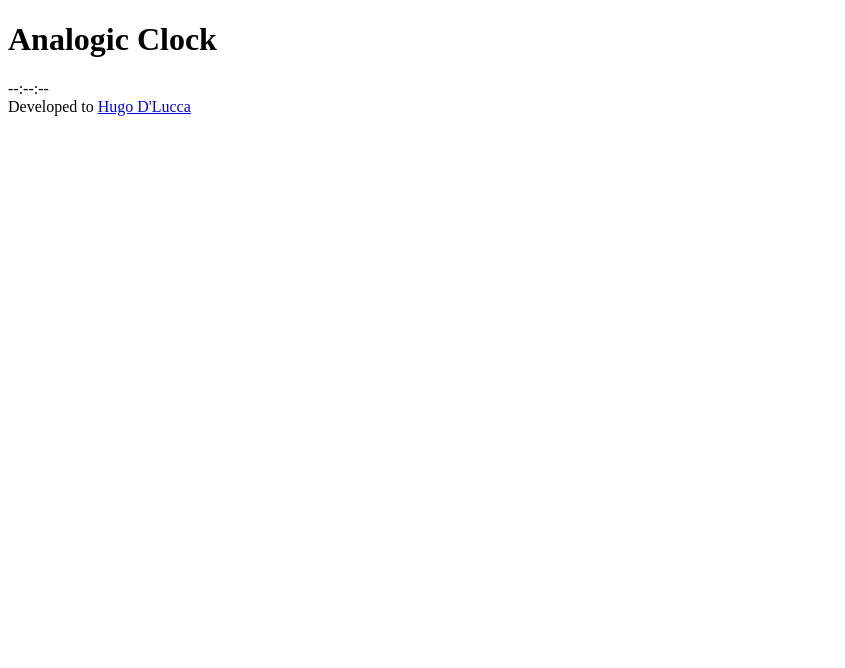
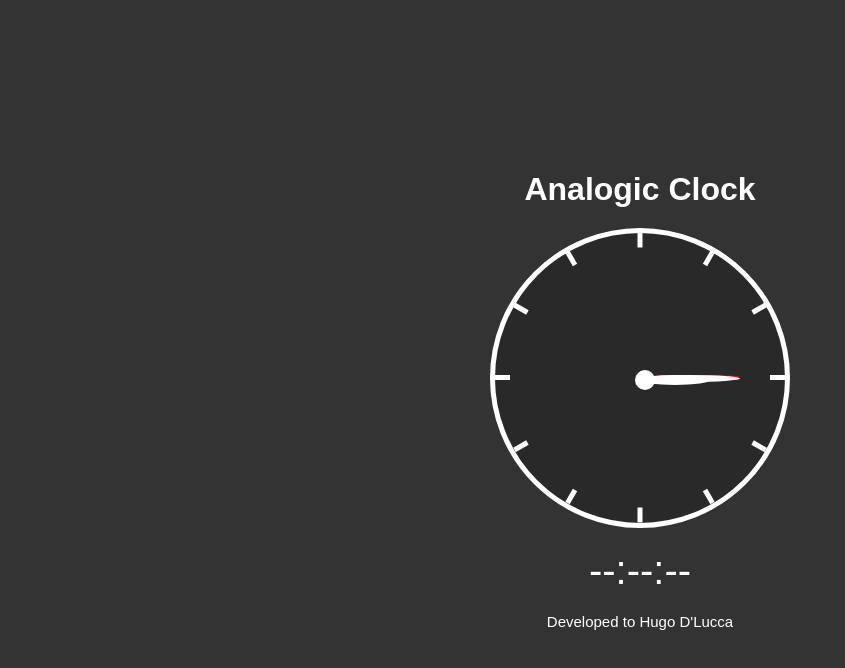
Before and after one commit to HugoGomes7/js-clock, a plain HTML site: page index.html in a window 1280 px wide. Shown: the whole page, without its empty margins (0-845 px from the left). Drawn offline with Linux system fonts and the light colour scheme.

Commit message:
Created Css

```diff
--- a/index.html
+++ b/index.html
@@ -55,7 +55,7 @@
       <div class="p pS"></div>
       <div class="p pM"></div>
       <div class="p pH"></div>
-      <div class="adjust"></div>
+      <div class="middle"></div>
     </div>
   </div>
 
--- a/styles.css
+++ b/styles.css
@@ -0,0 +1,111 @@
+* {
+  margin: 0;
+  padding: 0;
+  box-sizing: border-box;
+}
+
+body {
+  display: flex;
+  min-height: 100vh;
+  justify-content: center;
+  align-items: center;
+  flex-direction: column;
+  background-color: #333;
+  font-family: Arial, Helvetica, sans-serif;
+}
+
+h1 {
+  color: #fff;
+  margin-bottom: 20px;
+}
+
+.clock {
+  width: 300px;
+  height: 300px;
+  border: 5px solid #fff;
+  border-radius: 50%;
+  background-color: rgba(0, 0, 0, 0.2);
+}
+
+.risks {
+  width: 100%;
+  height: 100%;
+  padding-left: 50%;
+  padding-top: 50%;
+  margin-top: -3px;
+}
+
+.risk {
+  width: 145px;
+  height: 5px;
+  position: absolute;
+  transform-origin: left;
+  display: flex;
+  justify-content: flex-end;
+}
+
+.risk .point {
+  width: 15px;
+  height: 100%;
+  background-color: #fff;
+}
+
+.pointers {
+  width: 100%;
+  height: 100%;
+  padding-left: 50%;
+  padding-top: 50%;
+  margin-top: -100%;
+}
+
+.p {
+  transform-origin: left;
+  transform: rotate(0deg);
+  border-radius: 50%;
+  position: absolute;
+}
+
+.pS {
+  width: 100px;
+  height: 3px;
+  background-color: #f00;
+}
+
+.pM {
+  width: 100px;
+  height: 7px;
+  background-color: #fff;
+}
+
+.pH {
+  width: 70px;
+  height: 10px;
+  background-color: #fff;
+}
+
+.middle {
+  width: 20px;
+  height: 20px;
+  background-color: #fff;
+  border-radius: 50%;
+  position: absolute;
+  margin-top: -5px;
+  margin-left: -5px;
+}
+
+.digital {
+  color: #fff;
+  font-size: 40px;
+  margin-top: 20px;
+}
+
+footer {
+  margin-top: 20px;
+  color: #fff;
+  font-size: 15px;
+}
+
+a {
+  text-decoration: none;
+  color: #fff;
+}
```
